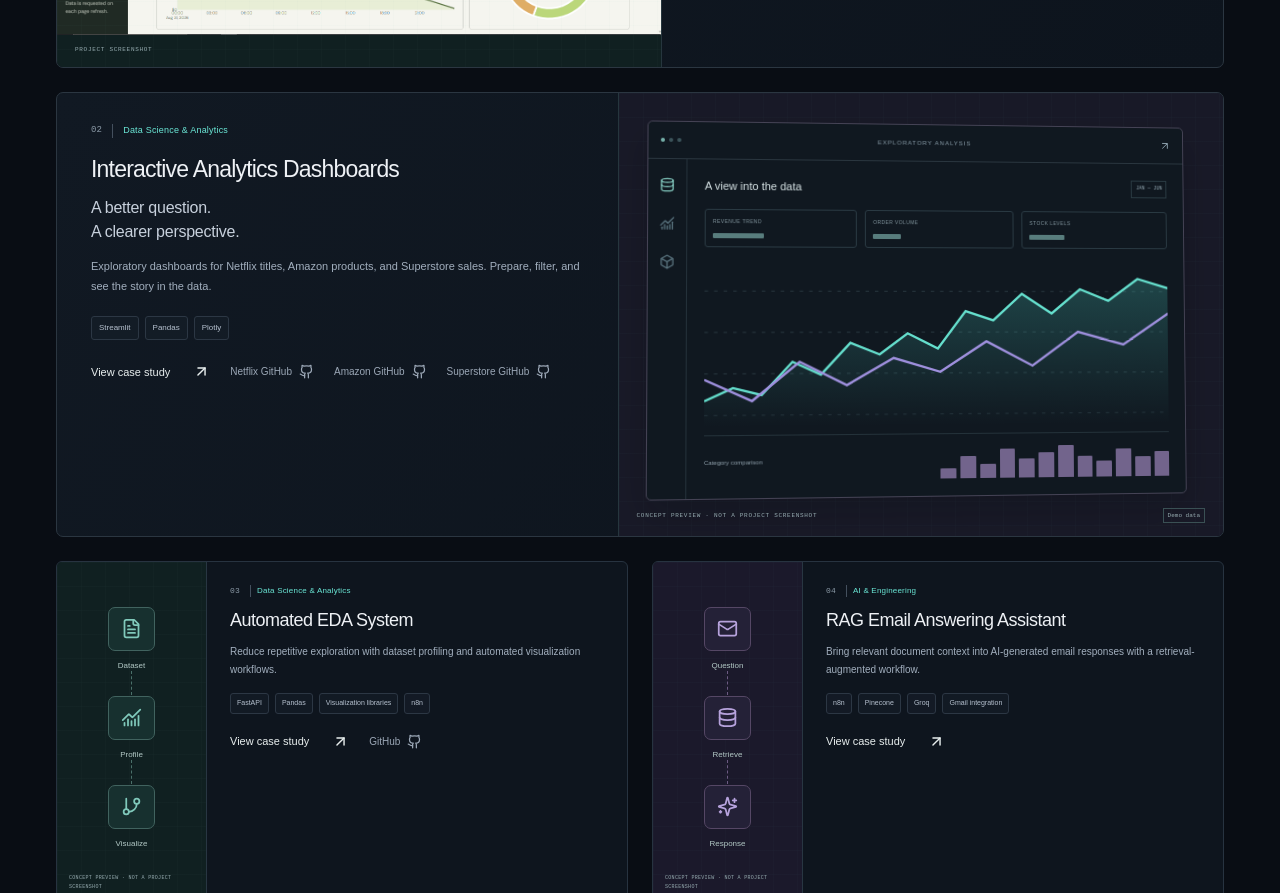
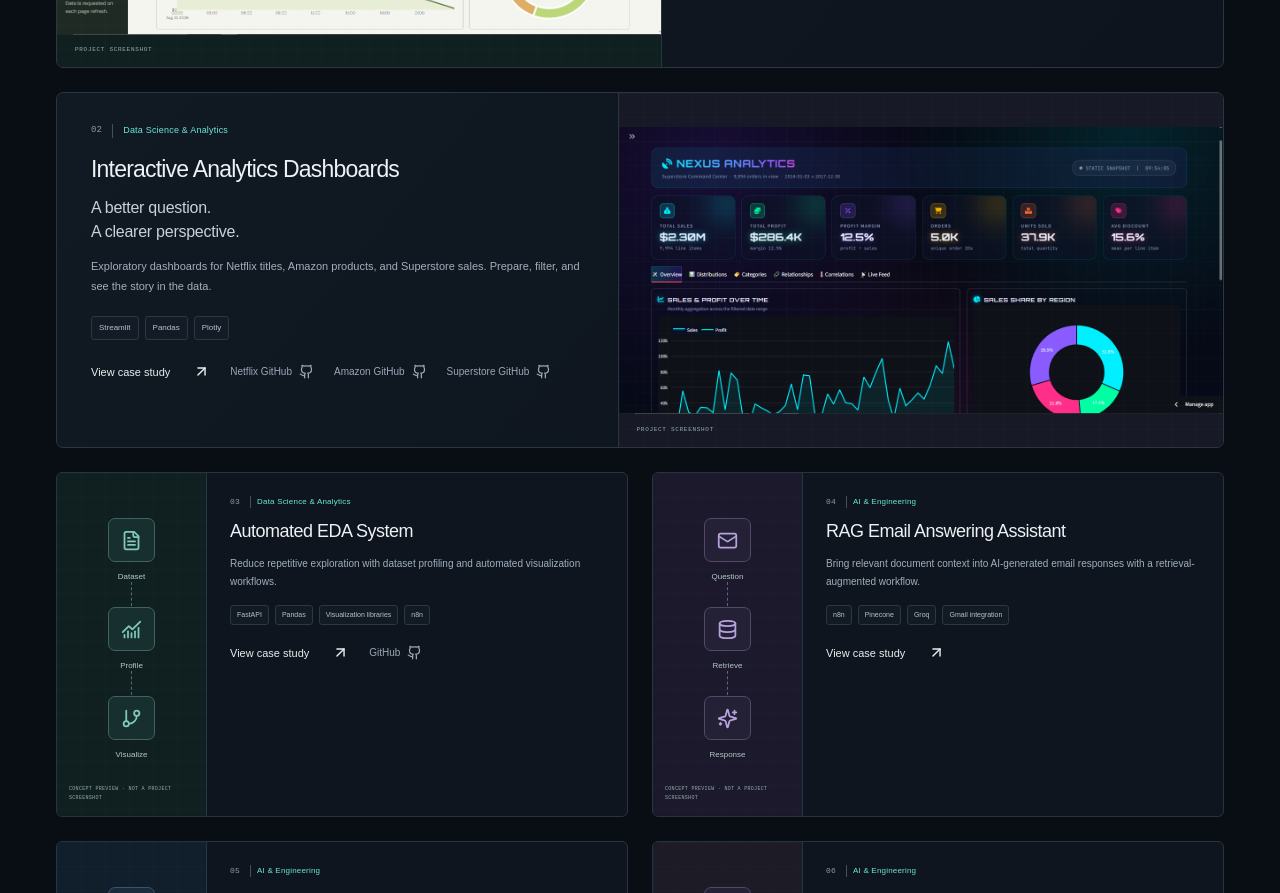
Before and after one commit to Rajpoot-10/hs_portfolio., a React (Vite) app: page / in a window 1280 px wide. Shown: the part 1400-2293 px from the top of the page. Built offline with nearby package versions, Linux system fonts and the light colour scheme.

Commit message:
Add Interactive Analytics Dashboards screenshot

```diff
--- a/src/data/content.ts
+++ b/src/data/content.ts
@@ -55,6 +55,7 @@ export const projects: Project[] = [
   },
   {
     slug: 'interactive-analytics-dashboards', title: 'Interactive Analytics Dashboards', shortTitle: 'A better question.\nA clearer perspective.', category: 'Data Science & Analytics', preview: 'dashboards',
+    screenshot: '/images/nexus.png',
     repositories: [
       { label: 'Netflix GitHub', url: 'https://github.com/Rajpoot-10/Netflix_EDA' },
       { label: 'Amazon GitHub', url: 'https://github.com/Rajpoot-10/Amazon_EDA' },
```
Also changed, not shown: public/images/nexus.png (added).
